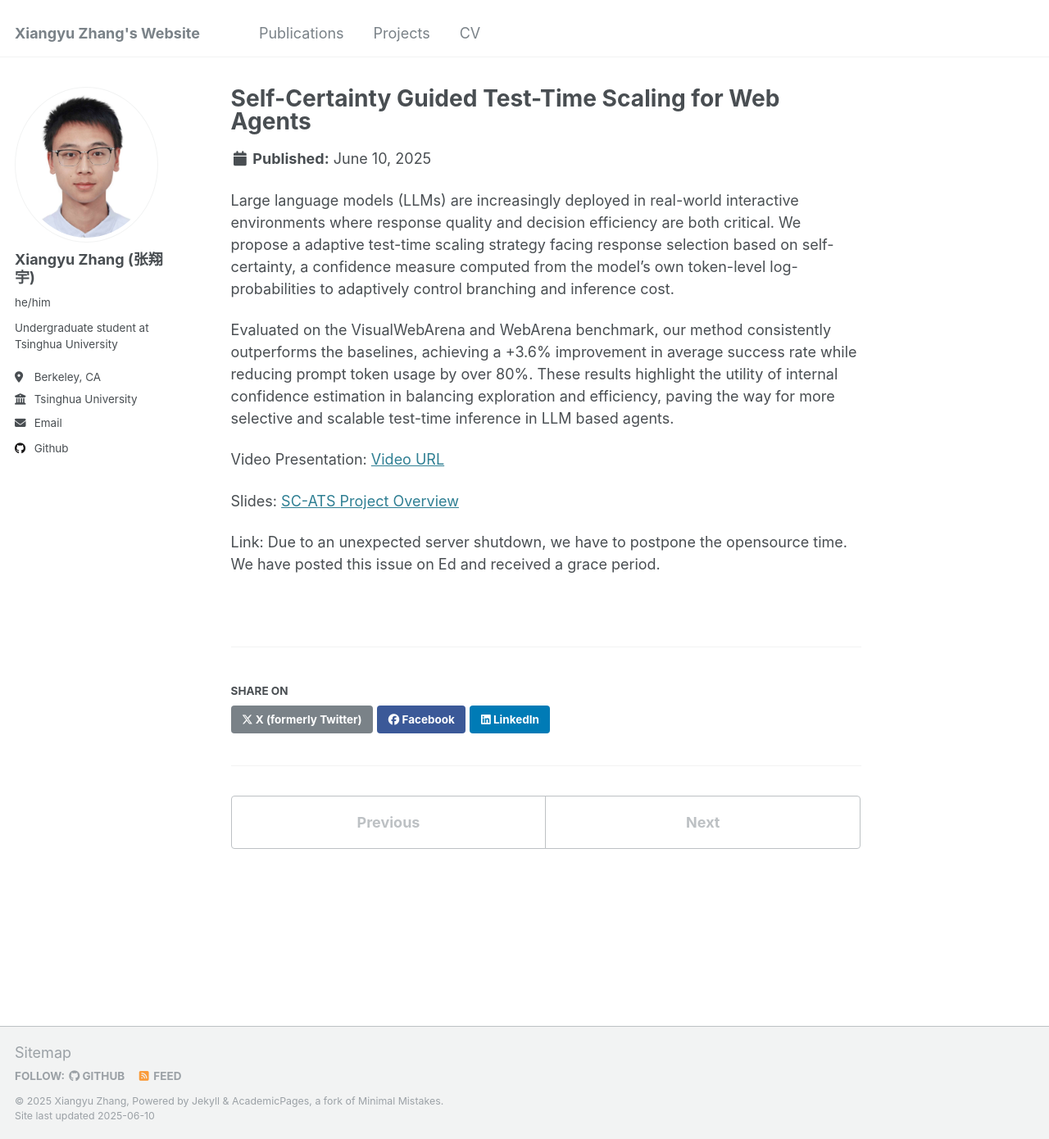
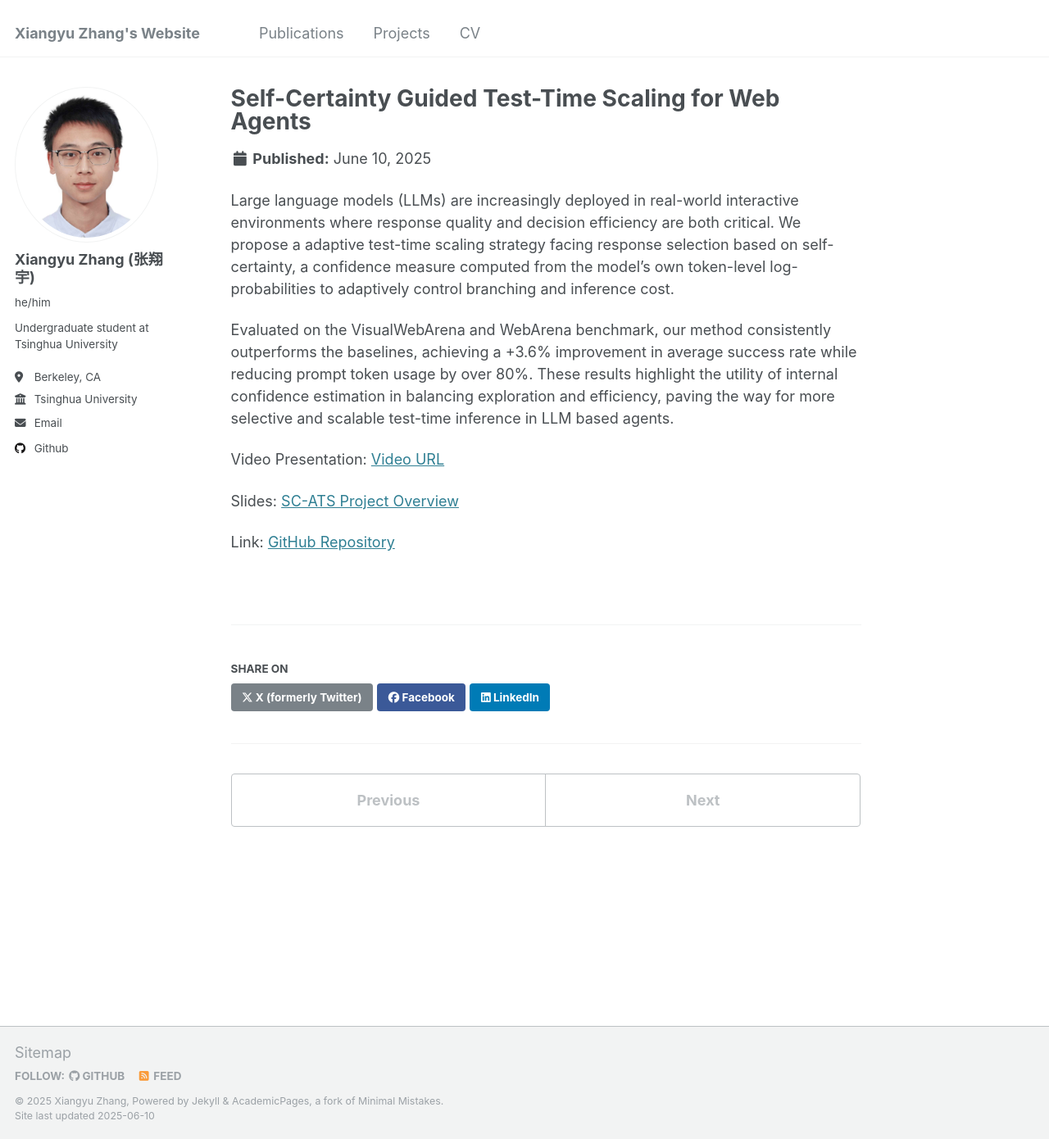
Before and after one commit to Painkillerzzz/xiangyu_zhang.github.io, a Jekyll site: the page built from _projects/SCATS.md, in a window 1280 px wide and 1390 px high. Shown: the whole window at 82% size. Built offline with Jekyll 4.4.1, drawn with Linux system fonts in a browser that asks for light colours.

Commit message:
add github link

```diff
--- a/_projects/SCATS.md
+++ b/_projects/SCATS.md
@@ -12,6 +12,4 @@ Video Presentation: [Video URL](https://drive.google.com/file/d/190pQZZ86I8k8q5m
 
 Slides: [SC-ATS Project Overview](/xiangyu_zhang.github.io/files/projects/SCATS.pdf)
 
-<!-- [Enhancing LLM’s Coding Ability by Tree-Based Searching Methods](/files/projects/Reinforced_Learning_Project_Report.pdf) -->
-
-Link: Due to an unexpected server shutdown, we have to postpone the opensource time. We have posted this issue on Ed and received a grace period.
+Link: [GitHub Repository](https://github.com/Painkillerzzz/SC-ATS)
```
